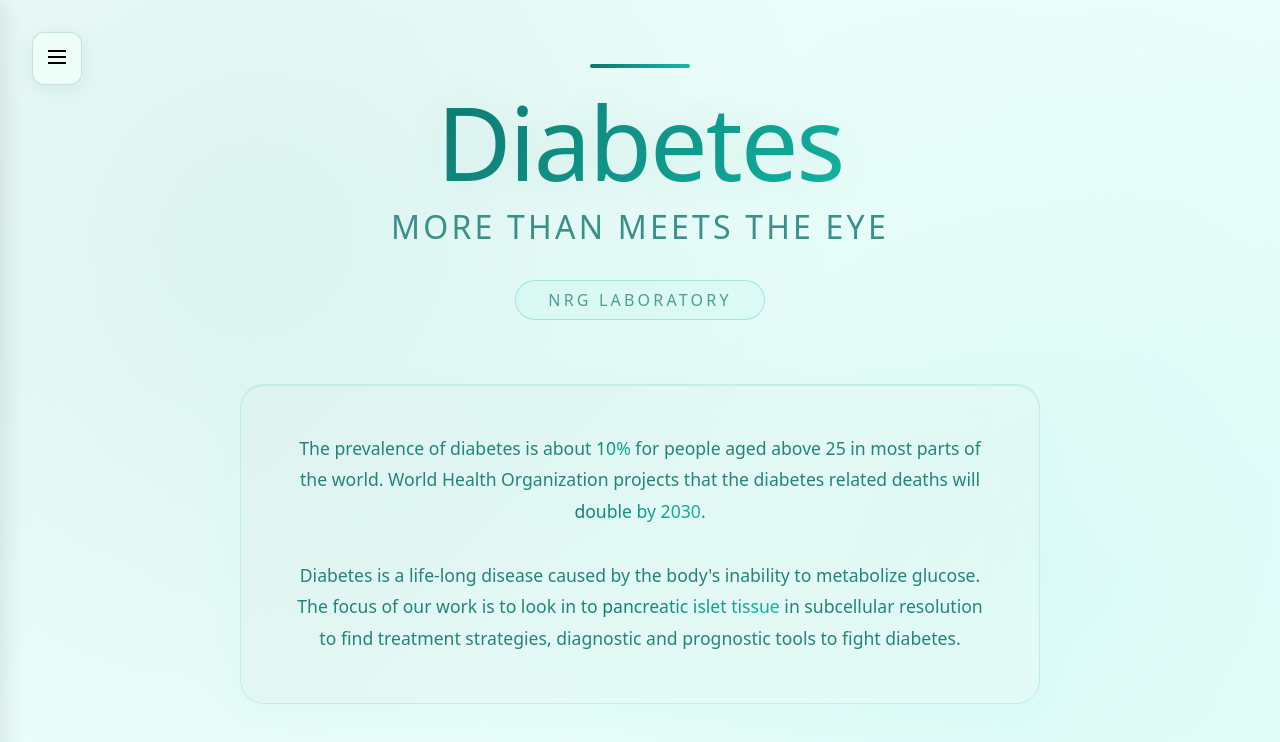
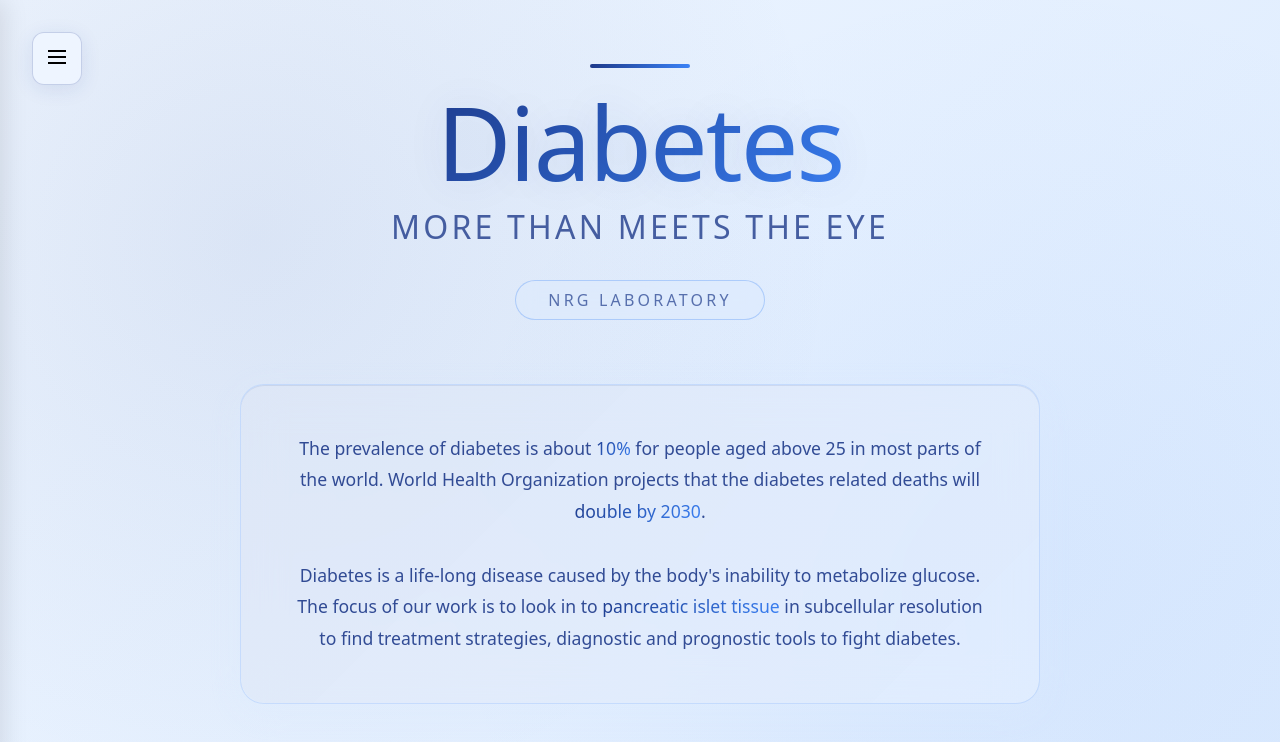
Before and after one commit to aniruddhballal/nikhil-lab-site, a React (Vite) app: page / in a window 1280 px wide. Shown: the top 742 px of the page. Built offline with nearby package versions, Linux system fonts and the light colour scheme.

Commit message:
Trying medical research blue

```diff
--- a/src/styles/Home.module.css
+++ b/src/styles/Home.module.css
@@ -1,6 +1,6 @@
 .homeContainer {
   min-height: 100vh;
-  background: linear-gradient(135deg, #f0fdfa 0%, #e6fffa 100%);
+  background: linear-gradient(135deg, #eff6ff 0%, #dbeafe 100%);
   position: relative;
   overflow: hidden;
 }
@@ -13,8 +13,8 @@
   right: 0;
   bottom: 0;
   background:
-    radial-gradient(circle at 20% 30%, rgba(15, 118, 110, 0.08) 0%, transparent 50%),
-    radial-gradient(circle at 80% 70%, rgba(20, 184, 166, 0.06) 0%, transparent 50%);
+    radial-gradient(circle at 20% 30%, rgba(30, 58, 138, 0.08) 0%, transparent 50%),
+    radial-gradient(circle at 80% 70%, rgba(59, 130, 246, 0.06) 0%, transparent 50%);
   pointer-events: none;
 }
 
@@ -23,21 +23,21 @@
   top: 2rem;
   left: 2rem;
   z-index: 1001;
-  background: rgba(240, 253, 250, 0.9);
-  border: 1px solid rgba(15, 118, 110, 0.2);
+  background: rgba(239, 246, 255, 0.9);
+  border: 1px solid rgba(30, 58, 138, 0.2);
   border-radius: 12px;
   padding: 0.75rem;
   cursor: pointer;
   transition: all 0.3s cubic-bezier(0.4, 0, 0.2, 1);
   backdrop-filter: blur(20px);
-  box-shadow: 0 4px 20px rgba(15, 118, 110, 0.1);
+  box-shadow: 0 4px 20px rgba(30, 58, 138, 0.1);
 }
 
 .menuButton:hover {
-  background: rgba(204, 251, 241, 0.95);
+  background: rgba(219, 234, 254, 0.95);
   transform: translateY(-2px);
-  box-shadow: 0 8px 32px rgba(15, 118, 110, 0.2);
-  border-color: rgba(20, 184, 166, 0.3);
+  box-shadow: 0 8px 32px rgba(30, 58, 138, 0.2);
+  border-color: rgba(59, 130, 246, 0.3);
 }
 
 .heroSection {
@@ -65,19 +65,19 @@
   transform: translateX(-50%);
   width: 100px;
   height: 4px;
-  background: linear-gradient(90deg, #0f766e, #14b8a6);
+  background: linear-gradient(90deg, #1e3a8a, #3b82f6);
   border-radius: 2px;
 }
 
 .heroHeader h1 {
   font-size: clamp(4rem, 8vw, 8rem);
   font-weight: 100;
-  color: #0f766e;
+  color: #1e3a8a;
   margin: 0;
   letter-spacing: -0.02em;
   line-height: 0.9;
-  text-shadow: 0 0 40px rgba(15, 118, 110, 0.1);
-  background: linear-gradient(135deg, #0f766e, #14b8a6);
+  text-shadow: 0 0 40px rgba(30, 58, 138, 0.1);
+  background: linear-gradient(135deg, #1e3a8a, #3b82f6);
   -webkit-background-clip: text;
   -webkit-text-fill-color: transparent;
   background-clip: text;
@@ -86,7 +86,7 @@
 .heroHeader h2 {
   font-size: clamp(1.2rem, 3vw, 2rem);
   font-weight: 200;
-  color: rgba(15, 118, 110, 0.8);
+  color: rgba(30, 58, 138, 0.8);
   margin: 1rem 0 2rem 0;
   letter-spacing: 0.1em;
   text-transform: uppercase;
@@ -94,16 +94,16 @@
 
 .labName {
   font-size: 1rem;
-  color: rgba(15, 118, 110, 0.7);
+  color: rgba(30, 58, 138, 0.7);
   font-weight: 300;
   letter-spacing: 0.2em;
   text-transform: uppercase;
   position: relative;
   padding: 0.5rem 2rem;
-  border: 1px solid rgba(20, 184, 166, 0.3);
+  border: 1px solid rgba(59, 130, 246, 0.3);
   border-radius: 30px;
   backdrop-filter: blur(10px);
-  background: rgba(204, 251, 241, 0.4);
+  background: rgba(219, 234, 254, 0.4);
   margin: 0;
   display: inline-block;
 }
@@ -114,12 +114,12 @@
   position: relative;
   padding: 3rem;
   backdrop-filter: blur(20px);
-  background: rgba(240, 253, 250, 0.6);
-  border: 1px solid rgba(20, 184, 166, 0.2);
+  background: rgba(239, 246, 255, 0.6);
+  border: 1px solid rgba(59, 130, 246, 0.2);
   border-radius: 24px;
   box-shadow:
-    0 8px 32px rgba(204, 251, 241, 0.4),
-    inset 0 1px 0 rgba(15, 118, 110, 0.1);
+    0 8px 32px rgba(219, 234, 254, 0.4),
+    inset 0 1px 0 rgba(30, 58, 138, 0.1);
 }
 
 .heroContent::before {
@@ -129,7 +129,7 @@
   left: 0;
   right: 0;
   bottom: 0;
-  background: linear-gradient(135deg, rgba(15, 118, 110, 0.05), rgba(20, 184, 166, 0.03));
+  background: linear-gradient(135deg, rgba(30, 58, 138, 0.05), rgba(59, 130, 246, 0.03));
   border-radius: 24px;
   pointer-events: none;
 }
@@ -137,7 +137,7 @@
 .heroContent p {
   font-size: 1.1rem;
   line-height: 1.8;
-  color: rgba(15, 118, 110, 0.9);
+  color: rgba(30, 58, 138, 0.9);
   margin: 0 0 2rem 0;
   font-weight: 300;
   position: relative;
@@ -149,9 +149,9 @@
 }
 
 .heroContent strong {
-  color: #0f766e;
+  color: #1e3a8a;
   font-weight: 400;
-  background: linear-gradient(135deg, #0f766e, #14b8a6);
+  background: linear-gradient(135deg, #1e3a8a, #3b82f6);
   -webkit-background-clip: text;
   -webkit-text-fill-color: transparent;
   background-clip: text;
```
